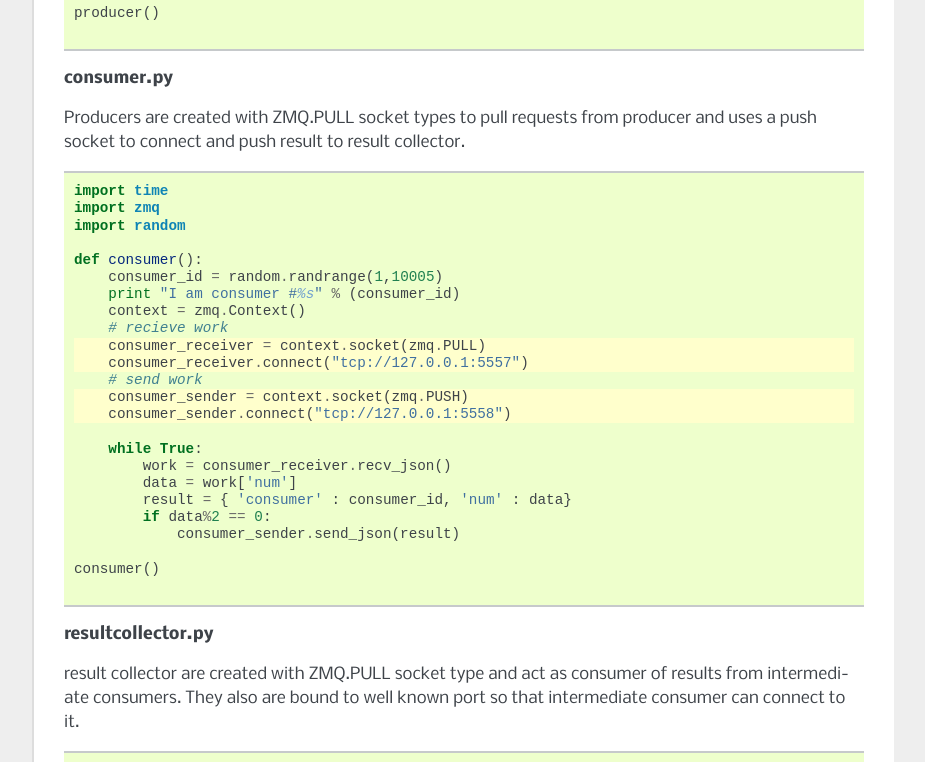
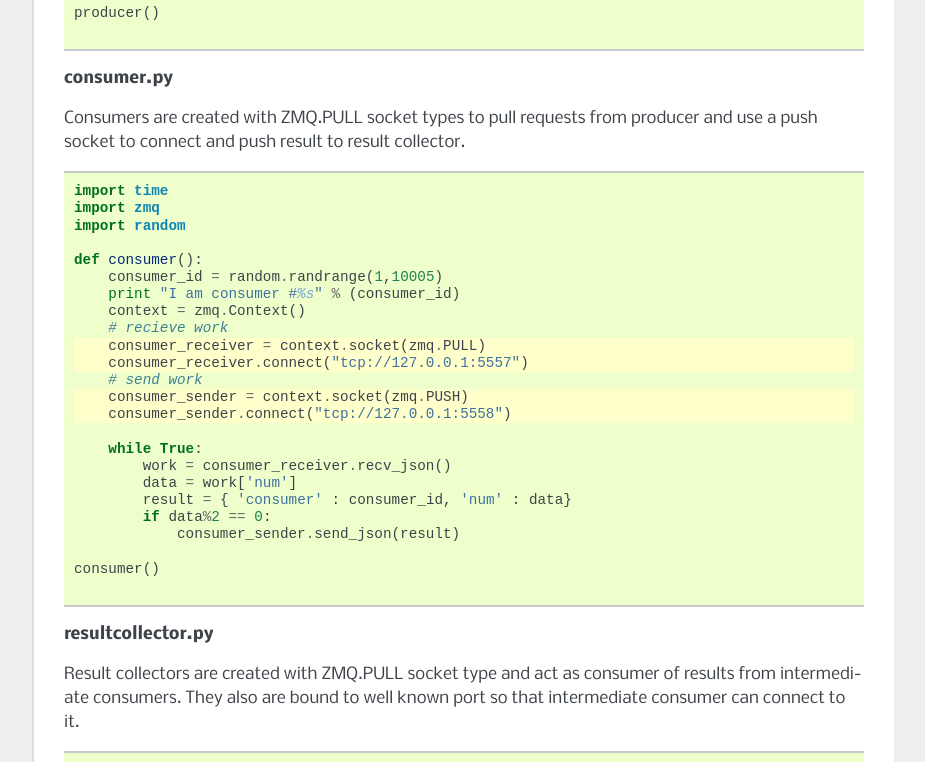
Before and after one commit to ashishrv/pyzmqnotes, a Sphinx documentation site: the page built from source/pyzmq/patterns/pushpull.rst, in a window 1280 px wide and 1400 px high, scrolled down 904 px. Shown: the part 151-913 px from the top of the window, without its empty margins (198-1123 px from the left). Built offline with Sphinx 7.4.7, drawn with Linux system fonts in a browser that asks for light colours.

Commit message:
Fix word mismatch and improve language integrity
The paragraph is about consumers - hence the change

```diff
--- a/source/pyzmq/patterns/pushpull.rst
+++ b/source/pyzmq/patterns/pushpull.rst
@@ -27,7 +27,7 @@ Producers are created with ZMQ.PUSH socket types. Producer is bound to well know
 
 **consumer.py**
 
-Producers are created with ZMQ.PULL socket types to pull requests from producer and uses a push socket to connect and push result to result collector.
+Consumers are created with ZMQ.PULL socket types to pull requests from producer and use a push socket to connect and push result to result collector.
 
 .. literalinclude:: code/consumer.py
     :lines: 1-24
@@ -37,7 +37,7 @@ Producers are created with ZMQ.PULL socket types to pull requests from producer
 
 **resultcollector.py**
 
-result collector are created with ZMQ.PULL socket type and act as consumer of results from intermediate consumers.
+Result collectors are created with ZMQ.PULL socket type and act as consumer of results from intermediate consumers.
 They also are bound to well known port so that intermediate consumer can connect to it.
 
 .. literalinclude:: code/resultcollector.py
```
